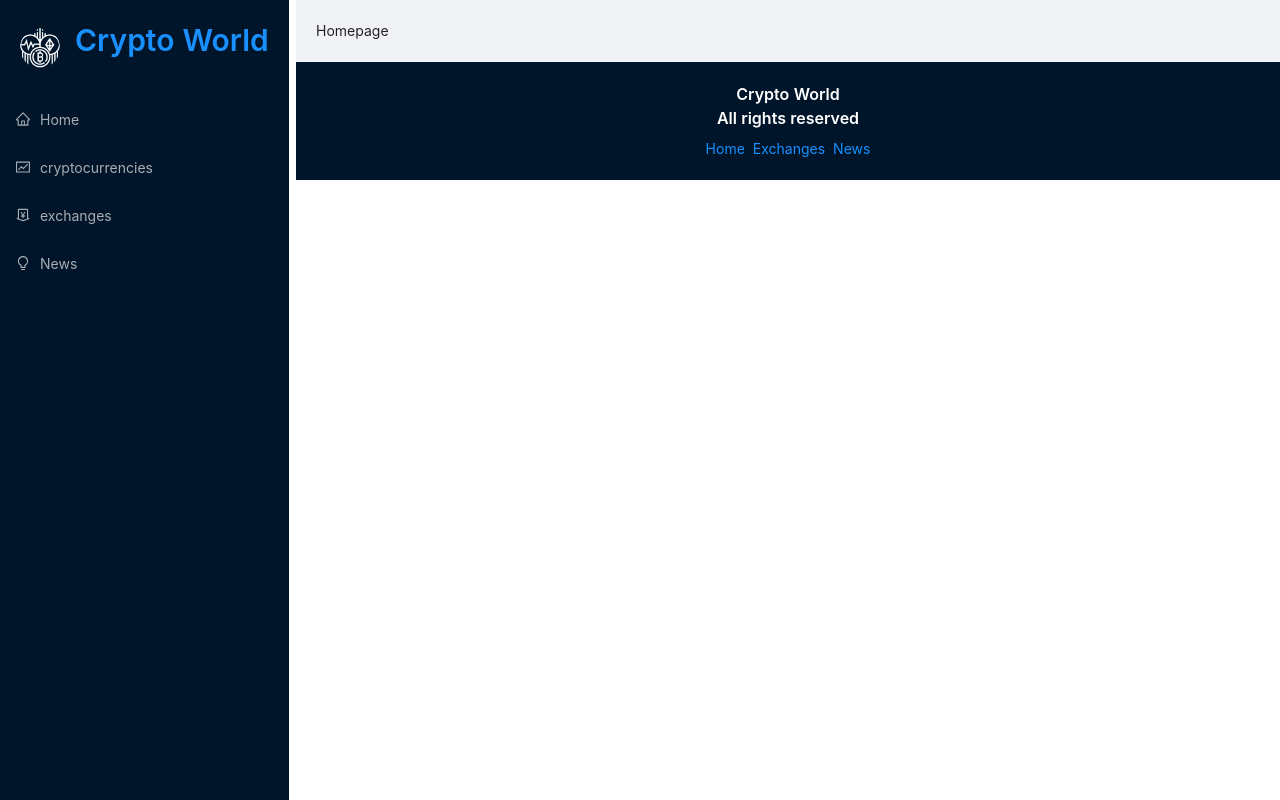
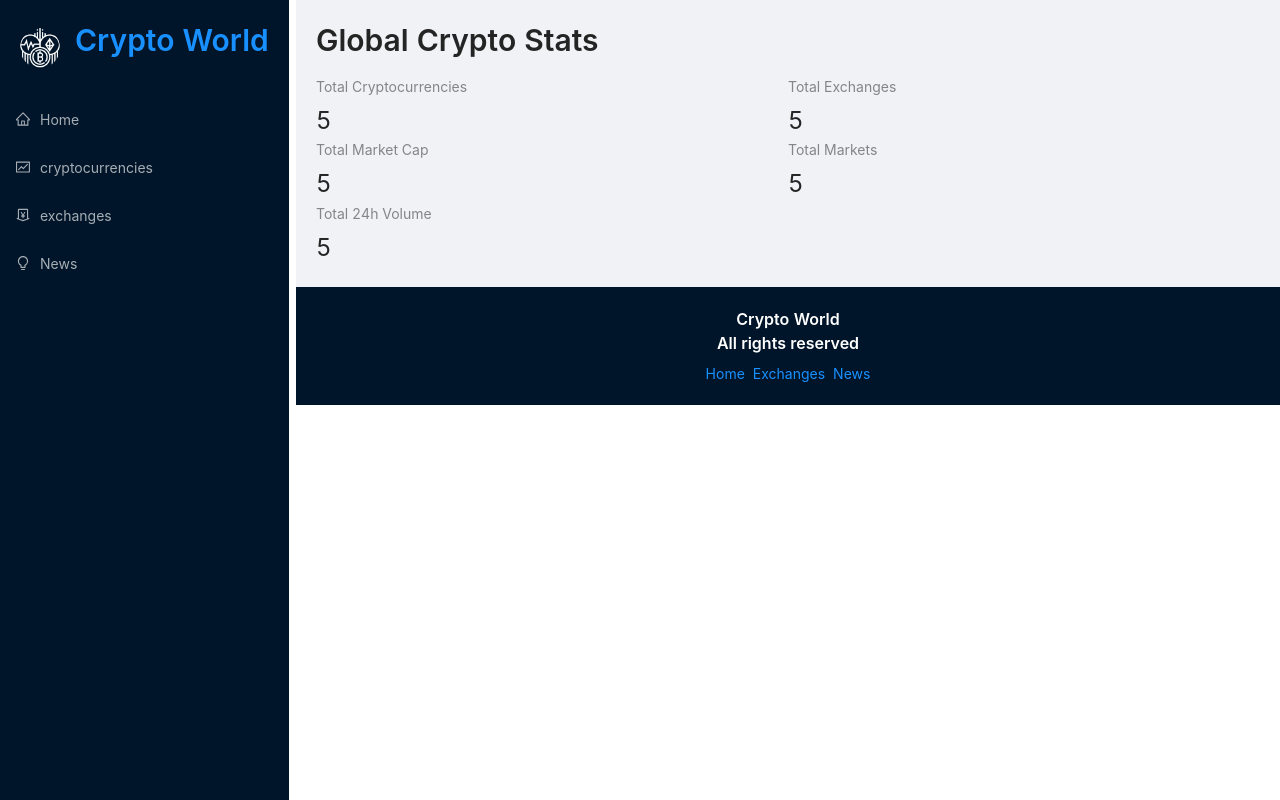
Before and after one commit to G-Tech1/Crypto-World, a React (Create React App) app in the folder cryptoapp/: page / in a window 1280 px wide. Built offline with nearby package versions, Linux system fonts and the light colour scheme.

Commit message:
mapped out homepage, about to use redux

```diff
--- a/cryptoapp/src/components/Homepage.jsx
+++ b/cryptoapp/src/components/Homepage.jsx
@@ -1,7 +1,35 @@
 import React from 'react';
+import millify from 'millify';
+import { Typography, Row, Col, Statistic } from 'antd';
+import { Link } from 'react-router-dom';
+
+const { Title } = Typography;
 
 const Homepage = () => {
-  return <div>Homepage</div>;
+  return (
+    <>
+      <Title level={2} className="heading">
+        Global Crypto Stats
+      </Title>
+      <Row>
+        <Col span={12}>
+          <Statistic title="Total Cryptocurrencies" value="5" />
+        </Col>
+        <Col span={12}>
+          <Statistic title="Total Exchanges" value="5" />
+        </Col>
+        <Col span={12}>
+          <Statistic title="Total Market Cap" value="5" />
+        </Col>
+        <Col span={12}>
+          <Statistic title="Total Markets" value="5" />
+        </Col>
+        <Col span={12}>
+          <Statistic title="Total 24h Volume" value="5" />
+        </Col>
+      </Row>
+    </>
+  );
 };
 
 export default Homepage;
```
